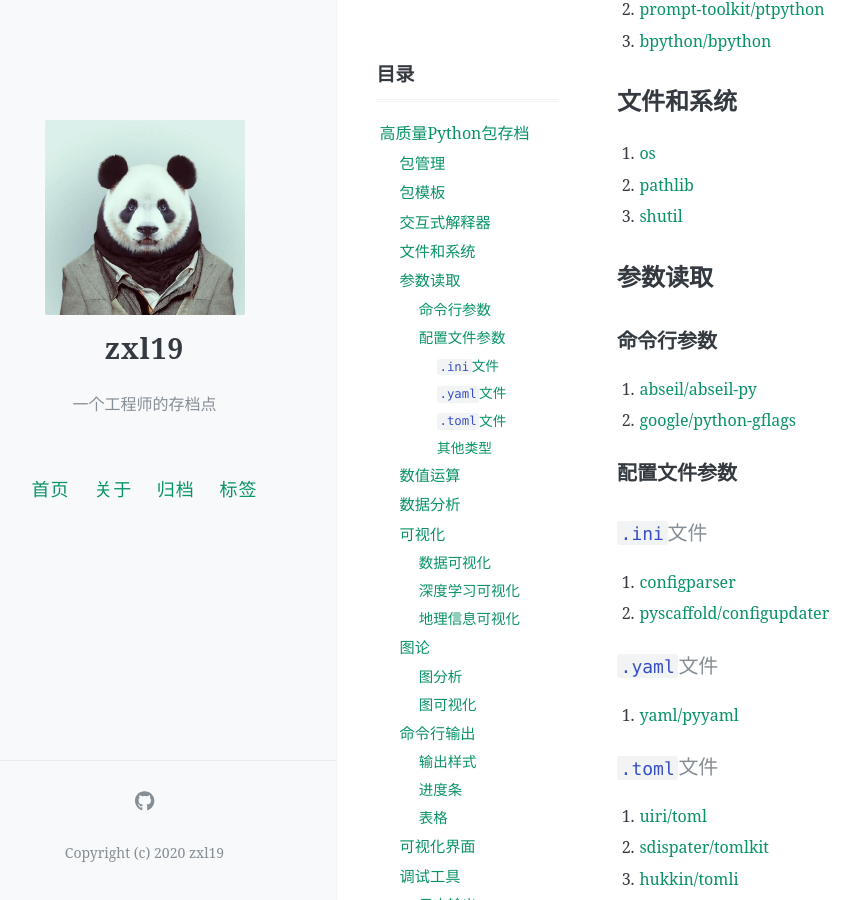
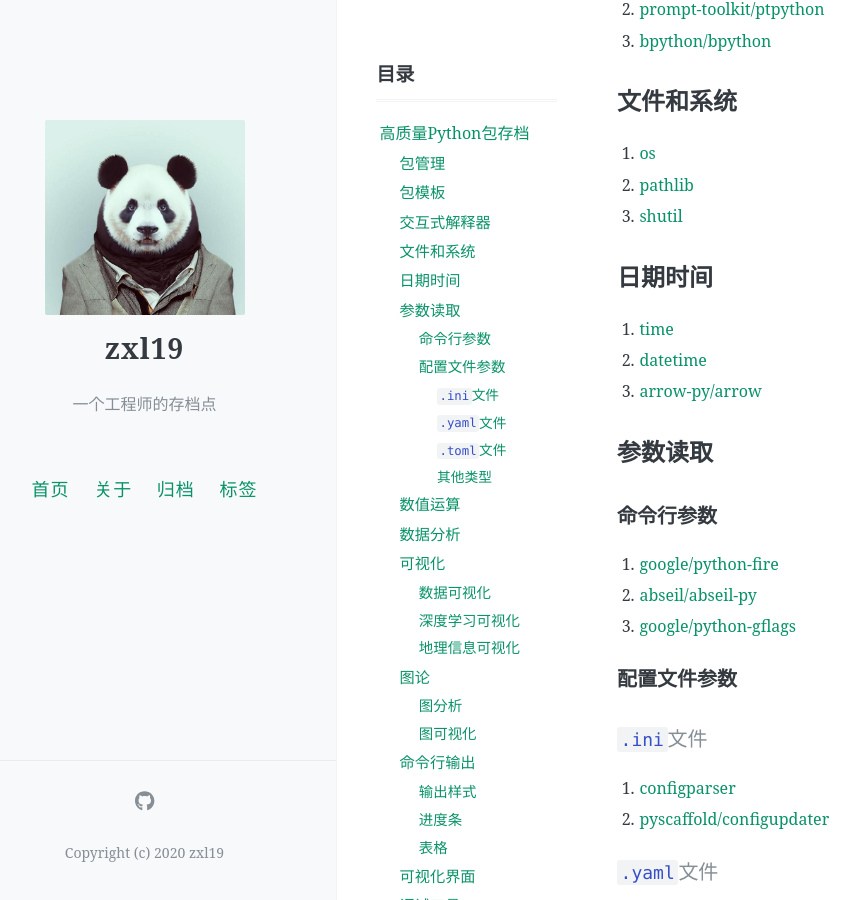
Before and after one commit to zxl19/zxl19.github.io, a Jekyll site: the page built from _posts/2023-03-28-python-package.md, in a window 1280 px wide and 900 px high, scrolled down 555 px. Shown: the whole window, without its empty margins (47-907 px from the left). Built offline with Jekyll 4.4.1, drawn with Linux system fonts in a browser that asks for light colours; comment, search, counter and statistics services are not loaded; some of the changed text lies outside the part shown.

Commit message:
Update Posts

```diff
--- a/_posts/2023-03-28-python-package.md
+++ b/_posts/2023-03-28-python-package.md
@@ -34,12 +34,19 @@ pinned: false
 2. [pathlib](https://docs.python.org/3/library/pathlib.html)
 3. [shutil](https://docs.python.org/3/library/shutil.html)
 
+## 日期时间
+
+1. [time](https://docs.python.org/3/library/time.html)
+2. [datetime](https://docs.python.org/3/library/datetime.html)
+3. [arrow-py/arrow](https://github.com/arrow-py/arrow)
+
 ## 参数读取
 
 ### 命令行参数
 
-1. [abseil/abseil-py](https://github.com/abseil/abseil-py)
-2. [google/python-gflags](https://github.com/google/python-gflags)
+1. [google/python-fire](https://github.com/google/python-fire)
+2. [abseil/abseil-py](https://github.com/abseil/abseil-py)
+3. [google/python-gflags](https://github.com/google/python-gflags)
 
 ### 配置文件参数
 
@@ -229,6 +236,12 @@ pinned: false
 1. [lincolnloop/python-qrcode](https://github.com/lincolnloop/python-qrcode)
 2. [heuer/segno](https://github.com/heuer/segno)
 
+## 函数式编程
+
+1. [evhub/coconut](https://github.com/evhub/coconut)
+2. [kachayev/fn.py](https://github.com/kachayev/fn.py)
+3. [EntilZha/PyFunctional](https://github.com/EntilZha/PyFunctional)
+
 ## 参考
 
 1. [哪些Python库让你相见恨晚？-Python小二的回答-知乎](https://www.zhihu.com/question/24590883/answer/1220720307)
```
Also changed, not shown: _posts/2021-10-11-terminal-tool.md (+7 -3 lines).
